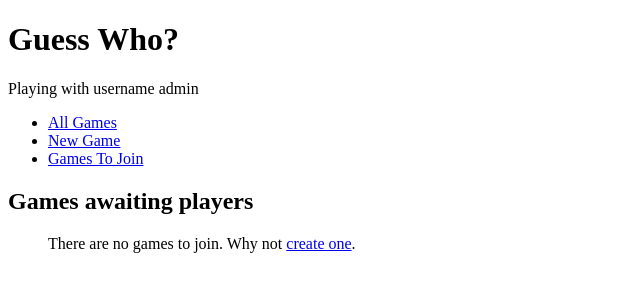
After one commit to schallis/guesswho, a Django app: page /game/to_join/ in a window 1280 px wide. The commit adds this page. Shown: the top 300 px of the page, without its empty margins (0-640 px from the left). Run offline with Django 3.2, Linux system fonts and the light colour scheme; a user stored in the database is signed in; data comes from the database, SQL or seed files in the repository.

Commit message:
Allow users to create and join games

```diff
--- a/guesswho/authentication/urls.py
+++ b/guesswho/authentication/urls.py
@@ -1,9 +1,9 @@
-from django.conf.urls import url
+from django.conf.urls import patterns, url
 from django.contrib.auth.decorators import login_required
 
 from guesswho.authentication.views import login_view
 
 
-urlpatterns = (
+urlpatterns = patterns('',
     url(r'^$', login_view, name='login'),
 )
--- a/guesswho/authentication/views.py
+++ b/guesswho/authentication/views.py
@@ -1,4 +1,3 @@
-from django import forms
 from django.shortcuts import render_to_response
 from django.template import RequestContext
 from django.contrib import auth
--- a/guesswho/core/models.py
+++ b/guesswho/core/models.py
@@ -25,8 +25,7 @@ class Player(models.Model):
     """Records the game state for a particular player"""
     user = models.ForeignKey('auth.user')
     person = models.ForeignKey(Person, default=random_person)
-    candidates = models.ManyToManyField(Person, default=all_people,
-                                        related_name="+")
+    candidates = models.ManyToManyField(Person, related_name="+")
 
     def __unicode__(self):  # pragma: no cover
         return u'{} (playing as {})'.format(self.user.username,
--- a/guesswho/core/templates/base.html
+++ b/guesswho/core/templates/base.html
@@ -11,6 +11,7 @@
     <ul class="menu">
         <li><a href="{% url 'list_games' %}">All Games</a></li>
         <li><a href="{% url 'new_game' %}">New Game</a></li>
+        <li><a href="{% url 'games_to_join' %}">Games To Join</a></li>
     </ul>
     {% endif %}
     <div id="content">
--- /dev/null
+++ b/guesswho/core/templates/core/games_to_join.html
@@ -0,0 +1,21 @@
+{% extends "base.html" %}
+
+{% block content %}
+    <h2>Games awaiting players</h2>
+    <ul>
+        {% if games %}
+        {% for game in games%}
+        <li>
+            {{ game }}
+            <form target="{% url "games_to_join" %}" method="POST">
+                {% csrf_token %}
+                <input type="hidden" value='{{ game.pk }}' name='game_id'>
+                <input type="submit" value="Join">
+            </form>
+        </li>
+        {% endfor %}
+        {% else %}
+        <p>There are no games to join. Why not <a href="{% url "create_game" }">create one</a>.</p>
+        {% endif %}
+    </ul>
+{% endblock %}
--- a/guesswho/core/templates/core/play_game.html
+++ b/guesswho/core/templates/core/play_game.html
@@ -1,7 +1,7 @@
 {% extends "base.html" %}
 
 {% block content %}
-    <h2>Playing game against {{ opponent }}</h2>
+    <h2>Playing game against {{ opponent.user }}</h2>
     <p>Your selected person is {{ person }}</p>
     {% if game_over %}
         <span class="result">
--- a/guesswho/core/urls.py
+++ b/guesswho/core/urls.py
@@ -1,12 +1,13 @@
-from django.conf.urls import url
+from django.conf.urls import patterns, url
 from django.contrib.auth.decorators import login_required
 
-from guesswho.core.views import ListGames, play_game
+from guesswho.core.views import (ListGames, create_game, join_game, play_game)
 
 
-urlpatterns = (
+urlpatterns = patterns('',
     url(r'^game/$', login_required(ListGames.as_view()), name='list_games'),
-    url(r'^game/new/$', login_required(ListGames.as_view()), name='new_game'),
-    url(r'^game/join/(?P<game_id>\d)$', login_required(ListGames.as_view()), name='join_game'),
-    url(r'^game/(?P<game_id>\d)', login_required(play_game), name='play_game'),
+    url(r'^game/new/$', login_required(create_game), name='new_game'),
+    url(r'^game/to_join/$', login_required(join_game), name='games_to_join'),
+    url(r'^game/join/(?P<game_id>\d+)$', login_required(ListGames.as_view()), name='join_game'),
+    url(r'^game/(?P<game_id>\d+)', login_required(play_game), name='play_game'),
 )
--- a/guesswho/core/views.py
+++ b/guesswho/core/views.py
@@ -1,8 +1,12 @@
-from django.views.generic import ListView
+from django.views.generic import ListView, CreateView
 from django.shortcuts import render_to_response
 from django.template import RequestContext
+from django.core.urlresolvers import reverse
+from django.http import HttpResponseRedirect
+from django.db.models import Count
 
-from guesswho.core.models import Game, Question, Trait, TraitValue
+from guesswho.core.models import (Game, Question, Trait, TraitValue, Player,
+        all_people)
 from guesswho.core.logic import (get_game_opponent, is_game_complete,
         rule_out_candidates)
 from guesswho.core.forms import QuestionForm
@@ -15,9 +19,38 @@ class ListGames(ListView):
         return Game.objects.filter(players__user=self.request.user)
 
 
+def create_game(request):
+    game = Game.objects.create()
+    player1 = Player.objects.create(user=request.user)
+    player1.candidates.add(*all_people())
+    game.players.add(player1)
+    game.save()
+    return HttpResponseRedirect(reverse('games_to_join'))
+
+
+def join_game(request):
+    ctx = {
+        'games': Game.objects.annotate(player_count=Count('players'))
+                    .filter(player_count=1)
+    }
+
+    if request.method == 'POST':
+        game_id = request.POST.get('game_id')
+        game = Game.objects.get(pk=int(game_id))
+        player2 = Player.objects.create(user=request.user)
+        player2.candidates.add(*all_people())
+        game.players.add(player2)
+        game.save()
+        return HttpResponseRedirect(reverse('play_game', args=(game.pk,)))
+
+    return render_to_response('core/games_to_join.html', ctx,
+                              context_instance=RequestContext(request))
+
+
+
 def play_game(request, game_id):
-    game = Game.objects.get(pk=game_id)
-    player = game.players.get(user=request.user)
+    game = Game.objects.get(pk=int(game_id))
+    player = game.players.filter(user=request.user)[0]
 
     candidates = player.candidates.all()
     ctx = {
```
Also changed, not shown: guesswho/core/templates/core/create_game.html (added, +10 -0 lines), 1 other file.
